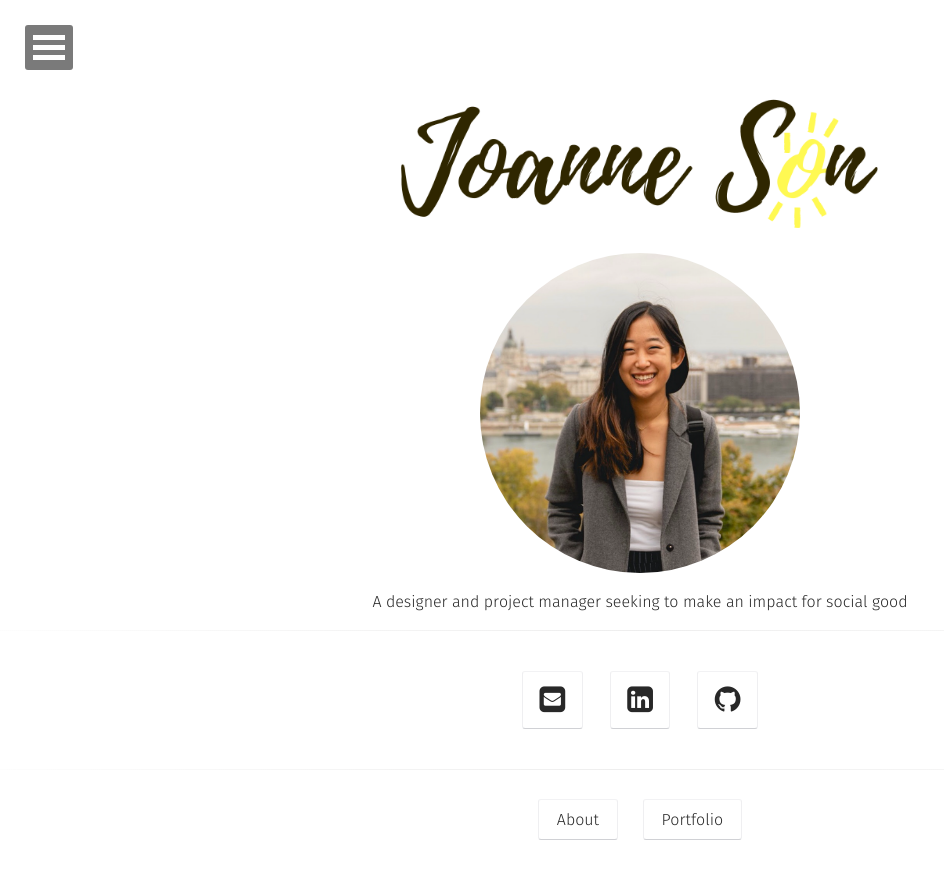
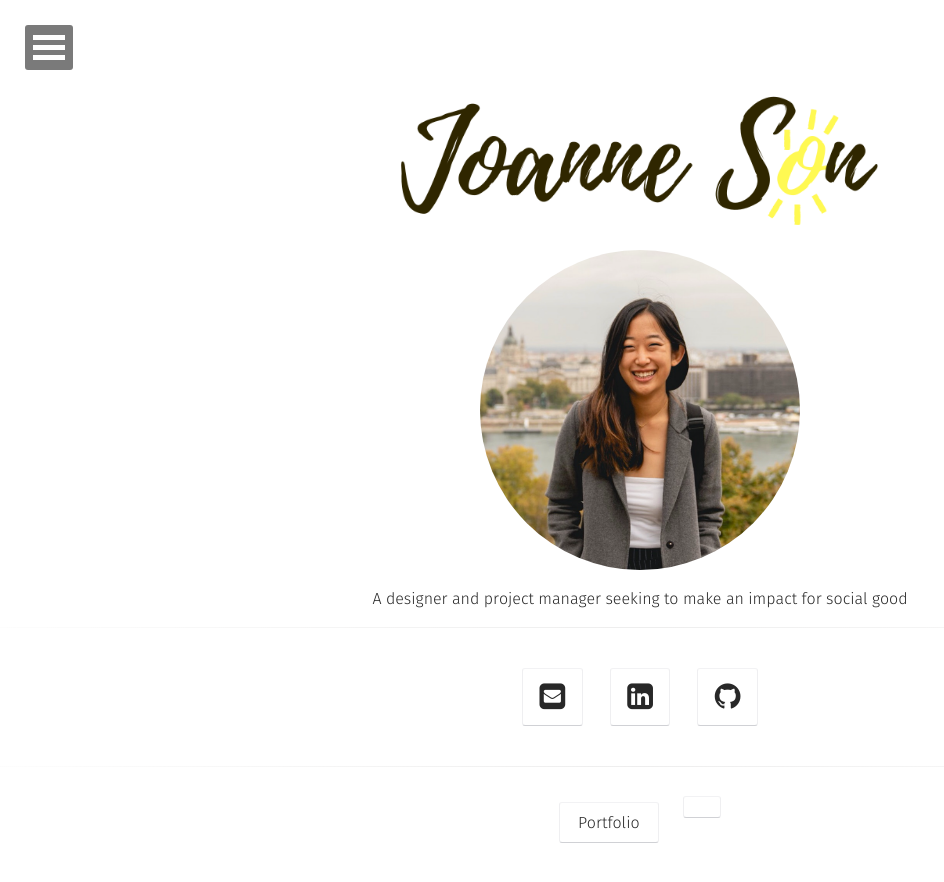
Before and after one commit to JoanneGaeunSon/joannegaeunson.com, a Jekyll site: the page built from index.html, in a window 1280 px wide. Shown: the top 882 px of the page, without its empty margins (0-944 px from the left). Built offline with Jekyll 4.4.1, drawn with Linux system fonts in a browser that asks for light colours; some web fonts are replaced.

Commit message:
updated about to travel blog

```diff
--- a/_layouts/home.html
+++ b/_layouts/home.html
@@ -29,11 +29,11 @@
                      {% include social-links.html %}
                    <hr class="hr-line">
                    <h3 class="title">
-                          <a class="btn zoombtn" href="{{ site.url }}/about">
-                          About
-                          </a>
                           <a class="btn zoombtn" href="{{ site.url }}/assets/Portfolio.pdf">
                           Portfolio
+                          </a>
+                          <a class="btn zoombtn" href="{{ site.url }}wanderso.me>
+                          Travel Blog
                           </a>
                   </h3>
 
```
